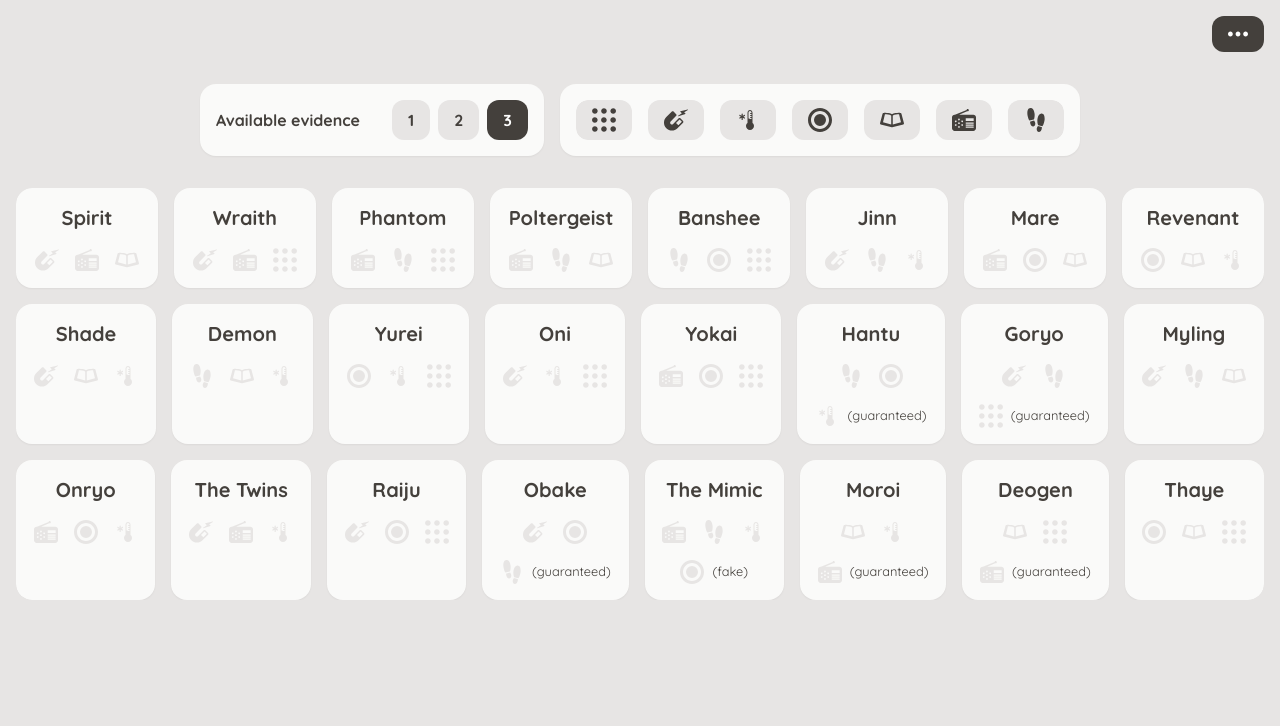
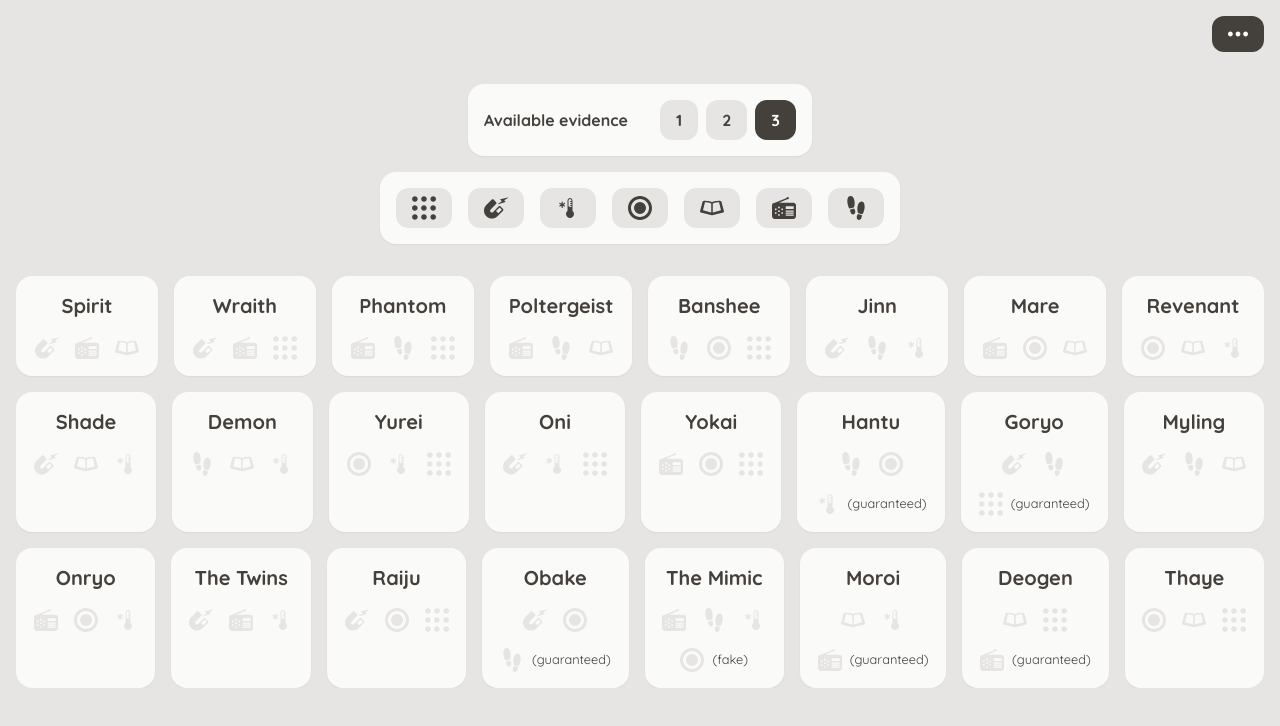
Before and after one commit to luizffgv/phasmoo, a Next.js app: page / in a window 1280 px wide. Shown: the top 726 px of the page. Built offline with nearby package versions, Linux system fonts and the light colour scheme.

Commit message:
GhostList now waits for settings to be loaded

```diff
--- a/src/app/_components/ghost-list.tsx
+++ b/src/app/_components/ghost-list.tsx
@@ -2,7 +2,7 @@
 
 import { EvidenceContext } from "@/contexts/evidence";
 import { GHOSTS, filter } from "@/lib/phasmo";
-import { useContext, useLayoutEffect, useMemo, useRef } from "react";
+import { useContext, useLayoutEffect, useMemo, useRef, useState } from "react";
 
 import Ghost from "./ghost";
 import { EvidenceCountContext } from "@/contexts/evidence-count";
@@ -25,8 +25,9 @@ export default function GhostList() {
     }
 
     new Animation(
-      new KeyframeEffect(listRef.current, [{ opacity: 0 }, {}], {
+      new KeyframeEffect(listRef.current, [{ opacity: 0 }, { opacity: 1 }], {
         duration: 250,
+        fill: "forwards",
       }),
     ).play();
   }, [count, evidences]);
@@ -36,7 +37,7 @@ export default function GhostList() {
   return (
     <div
       ref={listRef}
-      className="flex-column flex flex-wrap justify-center gap-4 overflow-y-auto rounded-2xl "
+      className="flex-column flex flex-wrap justify-center gap-4 overflow-y-auto rounded-2xl opacity-0"
     >
       {ghosts.map((ghost) => (
         <Ghost key={ghost.name} ghost={ghost}></Ghost>
--- a/src/app/page.tsx
+++ b/src/app/page.tsx
@@ -10,7 +10,7 @@ export default function Home() {
       <EvidenceCountProvider>
         <main className="flex max-w-full grow flex-col items-center justify-between gap-8 overflow-y-auto sm:flex-col-reverse sm:justify-end">
           <GhostList></GhostList>
-          <div className="flex max-w-full flex-row flex-wrap justify-center gap-4">
+          <div className="flex max-w-full flex-col items-end gap-4 sm:items-center">
             <EvidenceCountPicker></EvidenceCountPicker>
             <EvidencePicker></EvidencePicker>
           </div>
```
